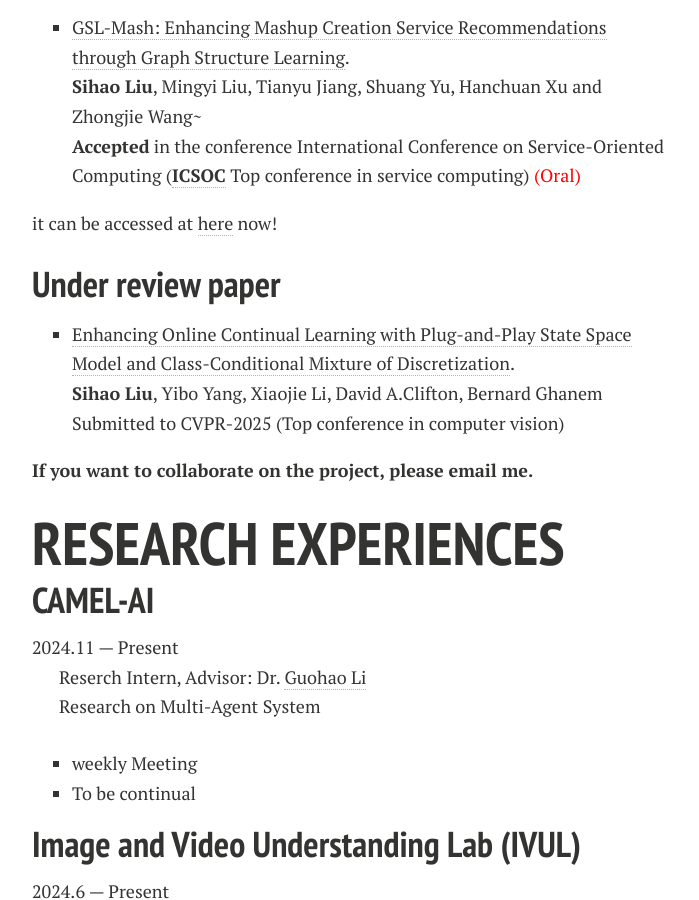
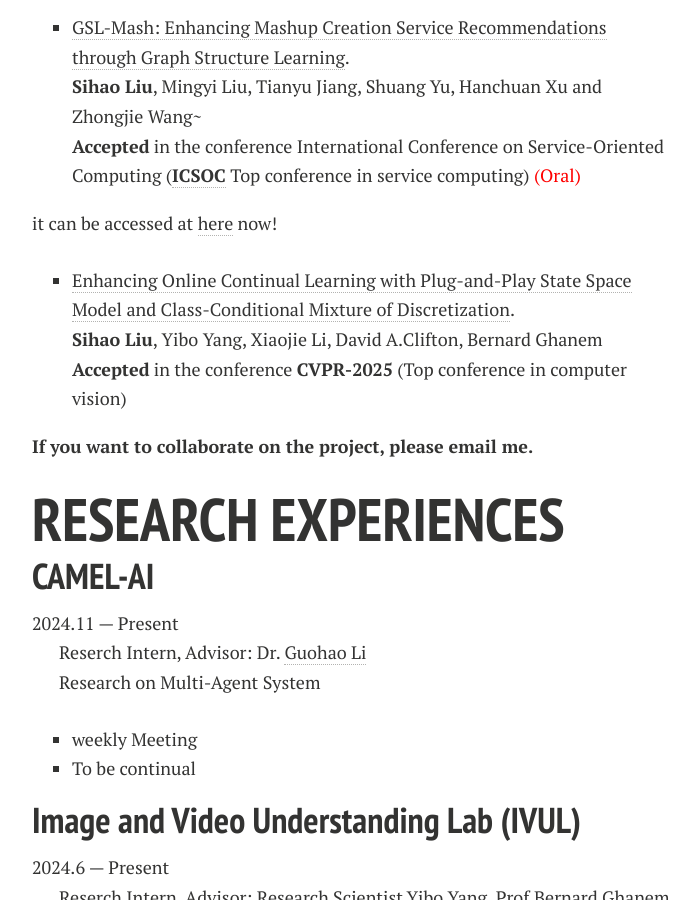
Before and after one commit to MyToumaKazusa/MyToumaKazusa.github.io, a Jekyll site: the page built from publications.md, in a window 1280 px wide and 900 px high, scrolled down 430 px. Shown: the whole window, without its empty margins (288-987 px from the left). Built offline with Jekyll 4.4.1, drawn with Linux system fonts in a browser that asks for light colours; nearby versions of some CDN libraries; comment, search, counter and statistics services are not loaded; a style sheet for code colours, icons or effects is not loaded.

Commit message:
2025/2/27

```diff
--- a/publications.md
+++ b/publications.md
@@ -39,8 +39,9 @@ Lastest Update: 27th Nov 2024
 
 it can be accessed at [here](https://link.springer.com/chapter/10.1007/978-981-96-0808-9_14) now!
 
-## Under review paper
-- [Enhancing Online Continual Learning with Plug-and-Play State Space Model and Class-Conditional Mixture of Discretization](https://github.com/MyToumaKazusa/MyToumaKazusa.github.io/blob/main/CVPR.pdf). <br>**Sihao Liu**, Yibo Yang, Xiaojie Li, David A.Clifton, Bernard Ghanem <br> Submitted to CVPR-2025 (Top conference in computer vision)
+- [Enhancing Online Continual Learning with Plug-and-Play State Space Model and Class-Conditional Mixture of Discretization](https://github.com/MyToumaKazusa/MyToumaKazusa.github.io/blob/main/CVPR.pdf). <br>**Sihao Liu**, Yibo Yang, Xiaojie Li, David A.Clifton, Bernard Ghanem <br> **Accepted** in the conference **CVPR-2025** (Top conference in computer vision)
+<!-- ## Under review paper -->
+
 
 
 
```
Also changed, not shown: index.md (+1 -0 lines).
